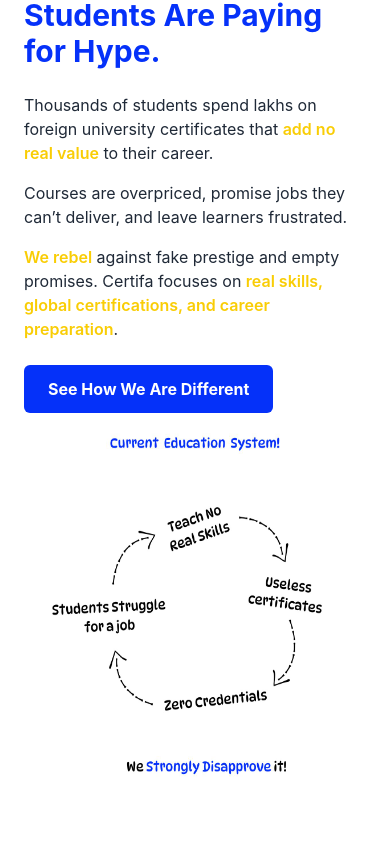
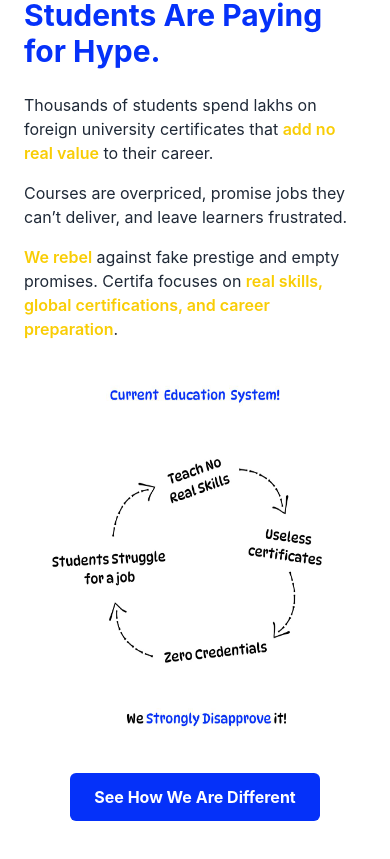
Before and after one commit to sanjeev699/certifa_rebel, a React (Create React App) app: page / in a window 390 px wide. Shown: the part 963-1822 px from the top of the page. Built offline with nearby package versions, Linux system fonts and the light colour scheme.

Commit message:
Update ProblemSection.jsx

```diff
--- a/src/components/ProblemSection.jsx
+++ b/src/components/ProblemSection.jsx
@@ -1,12 +1,13 @@
 import React from "react";
-import brokenEducationImg from "../Assets/broken-education-icon.jpg"; // normal import for JPG/PNG
+import brokenEducationImg from "../Assets/broken-education-icon.jpg";
 
 const ProblemSection = () => {
   return (
     <section id="problem" className="py-20 bg-[#ffffff]">
       <div className="container mx-auto px-6 md:px-12 flex flex-col md:flex-row items-center">
+
         {/* Text Content */}
-        <div className="md:w-1/2 md:pr-12 order-1">  {/* Text */}
+        <div className="md:w-1/2 md:pr-12 order-1">
           <h2 className="text-3xl md:text-4xl font-bold mb-6 text-brandBlue">
             EdTech Is Broken. Students Are Paying for Hype.
           </h2>
@@ -21,6 +22,26 @@ const ProblemSection = () => {
             <span className="font-semibold text-brandYellow">We rebel</span> against fake prestige and empty promises. Certifa focuses on{" "}
             <span className="font-semibold text-brandYellow">real skills, global certifications, and career preparation</span>.
           </p>
+        </div>
+
+        {/* Illustration / Image */}
+        <div className="md:w-1/2 mb-6 md:mb-0 flex flex-col items-center order-2">
+          <img
+            src={brokenEducationImg}
+            alt="Problem Illustration"
+            className="w-96 md:w-[600px] h-96 md:h-[600px] transform transition-transform duration-500 hover:scale-105"
+          />
+          {/* Button below image on mobile */}
+          <a
+            href="#comparison"
+            className="mt-6 inline-block bg-brandBlue hover:bg-blue-700 text-white font-bold py-3 px-6 rounded-md transition duration-300 md:hidden"
+          >
+            See How We Are Different
+          </a>
+        </div>
+
+        {/* Button for desktop (beside text) */}
+        <div className="hidden md:flex md:w-1/2 md:justify-start md:mt-6 order-1">
           <a
             href="#comparison"
             className="inline-block bg-brandBlue hover:bg-blue-700 text-white font-bold py-3 px-6 rounded-md transition duration-300"
@@ -29,15 +50,6 @@ const ProblemSection = () => {
           </a>
         </div>
 
-        {/* Illustration / Image */}
-      <div className="md:w-1/2 mb-10 md:mb-0 flex justify-center order-2"> {/* Image */}
-
-          <img
-            src={brokenEducationImg}
-            alt="Problem Illustration"
-             className="w-96 md:w-[600px] h-96 md:h-[600px] transform transition-transform duration-500 hover:scale-105"
-          />
-        </div>
       </div>
     </section>
   );
```
